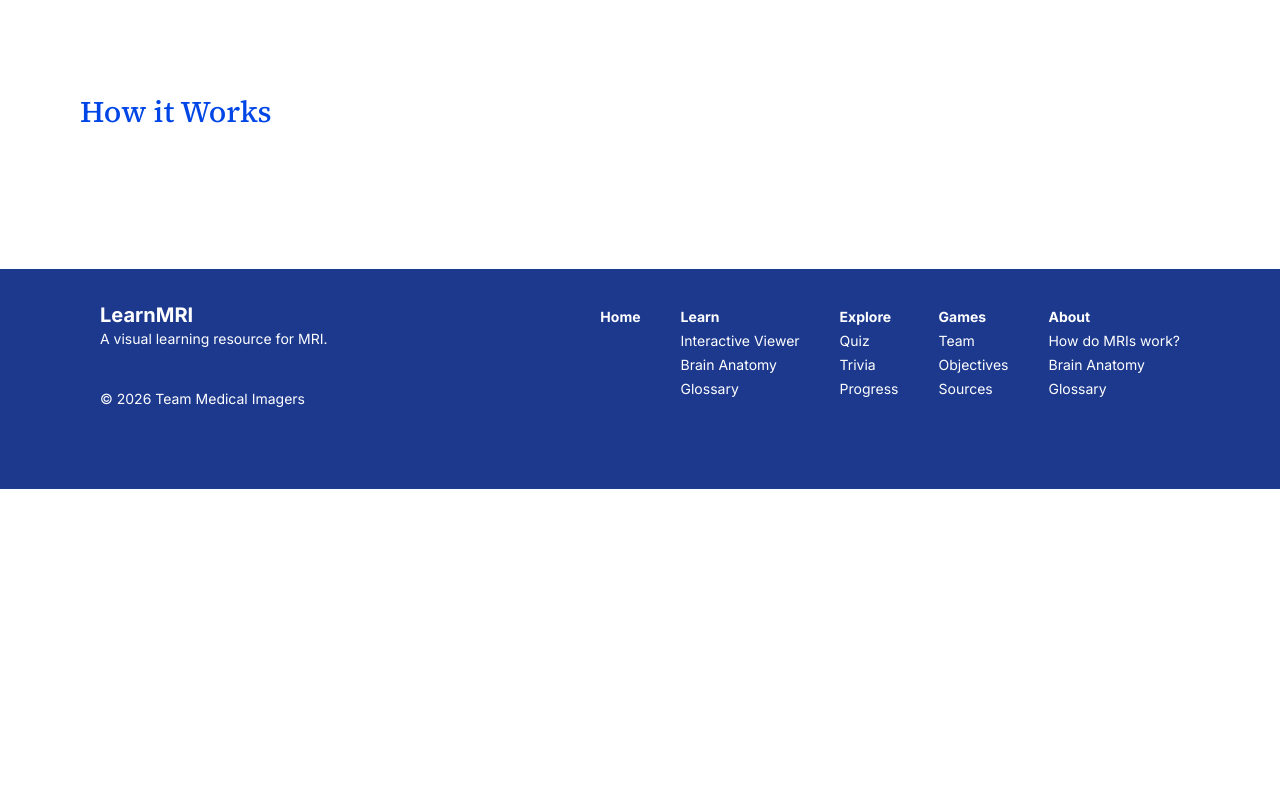
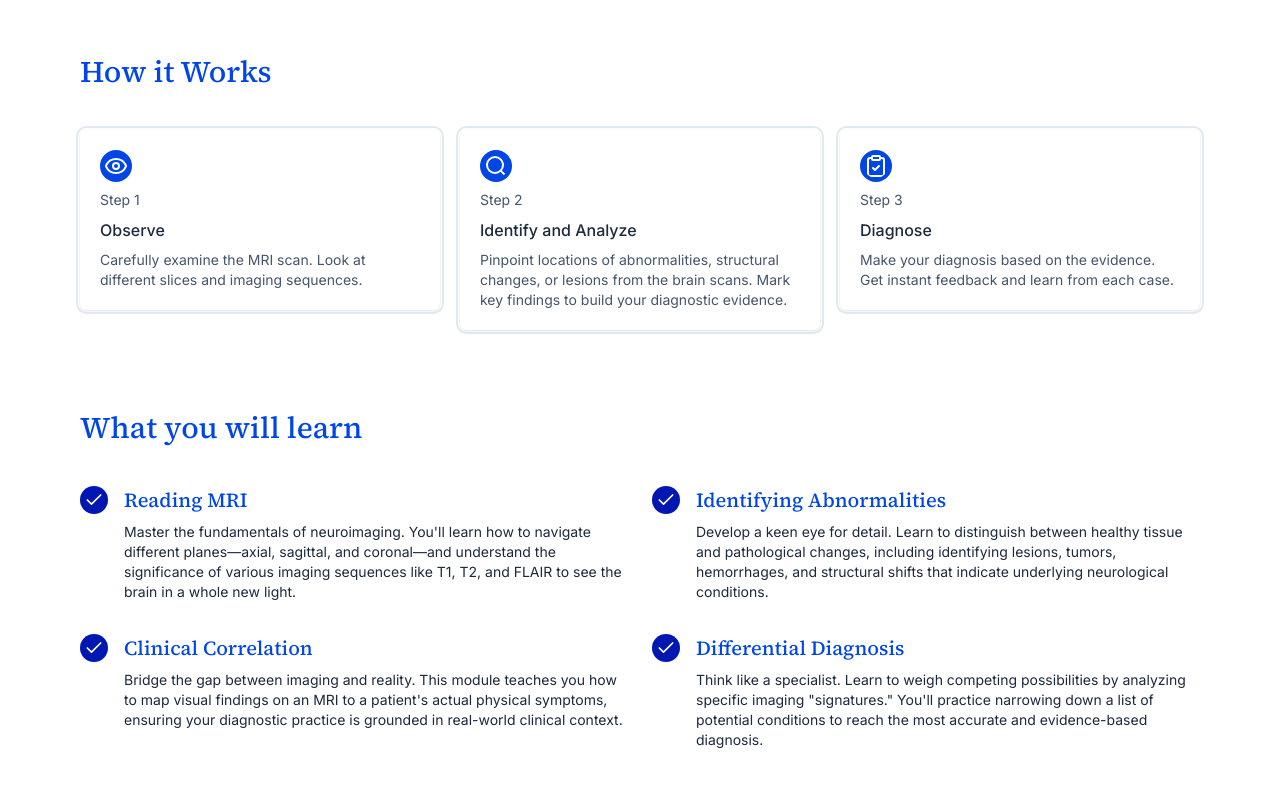
Before and after one commit to mikaelatho/medical-imagers-shadcn, a Next.js app: page /games in a window 1280 px wide. Shown: the part 600-1400 px from the top of the page. Before the commit the page ends 1089 px from the top, so only its background shows below. Built offline with nearby package versions, Linux system fonts and the light colour scheme.

Commit message:
Additions to games page

```diff
--- a/app/about/page.tsx
+++ b/app/about/page.tsx
@@ -30,6 +30,18 @@ export default function About() {
   return (
     <main>
       {/*main page content (edit in div below)*/}
+      <div
+        className="absolute inset-x-0 -top-40 -z-10 transform-gpu overflow-hidden blur-3xl sm:-top-80 items-center justify-center max-w-7xl flex-auto"
+        aria-hidden="true"
+      >
+        <div
+          className="relative left-[calc(50%-11rem)] aspect-[1155/678] w-[36.125rem] -translate-x-1/6 rotate-[40deg] bg-gradient-to-tr from-[#9089fc] to-[#BFFFF6] opacity-30 sm:left-[calc(50%-30rem)] sm:w-[72.1875rem]"
+          style={{
+            clipPath:
+              'polygon(74.1% 44.1%, 100% 61.6%, 97.5% 26.9%, 85.5% 0.1%, 80.7% 2%, 72.5% 32.5%, 60.2% 62.4%, 52.4% 68.1%, 47.5% 58.3%, 45.2% 34.5%, 27.5% 76.7%, 0.1% 64.9%, 17.9% 100%, 27.6% 76.8%, 76.1% 97.7%, 74.1% 44.1%)',
+          }}
+        />
+      </div>
       <div className="items-center justify-center mx-auto max-w-7xl flex-auto min-h-screen">
         <div className="px-6 sm:px-20 py-20">
           {/* meet the team */}
@@ -324,7 +336,7 @@ export default function About() {
           </div>
           <div className="flex justify-center items-center">
             {/* scrollable List of sources go here */}
-            <ScrollArea className="h-72 w-full max-w-md lg:max-w-lg rounded-md border p-4">
+            <ScrollArea className="bg-[#fcfcfc] shadow-sm h-72 w-full max-w-md lg:max-w-lg rounded-md border p-4">
               <p className="py-4">Centers for Disease Control and Prevention (U.S). Facts About Computed Tomography (CT) Scans (<Link className='underline' href='https://www.cdc.gov/radiation-health/data-research/facts-stats/ct-scans.html?CDC_AAref_Val=https://www.cdc.gov/nceh/radiation/ct_scans.html'>https://www.cdc.gov/radiation-health/data-research/facts-stats/ct-scans.html?CDC_AAref_Val=https://www.cdc.gov/nceh/radiation/ct_scans.html</Link>). Last updated 2/2024.
               </p>
               <Separator></Separator>
--- a/app/games/page.tsx
+++ b/app/games/page.tsx
@@ -4,6 +4,10 @@ import { Button } from "@/components/ui/button";
 import { ZapIcon } from "lucide-react";
 import { CircleQuestionMarkIcon } from "lucide-react";
 import { PlayIcon } from "lucide-react";
+import { EyeIcon } from "lucide-react";
+import { SearchIcon } from "lucide-react";
+import { ClipboardCheckIcon } from "lucide-react";
+import { CheckIcon } from "lucide-react";
 import Link from "next/link";
 
 // below is the page contents
@@ -12,16 +16,16 @@ export default function Games() {
     <main>
       {/*main page content (edit in div below)*/}
       <div className="items-center justify-center mx-auto max-w-7xl flex-auto min-h-screen">
-        <div className="grid grid-cols-1 md:grid-cols-2 gap-10 px-6 sm:px-20 py-20">
+        <div className="grid grid-cols-1 md:grid-cols-2 gap-10 px-6 sm:px-20 pt-20 pb-10">
           <div className="py-5">
             {/*Games*/}
             <h1 className="text-4xl sm:text-5xl font-bold font-source-serif-4 text-blue-700 my-5">MRI Diagnostic Trainer</h1>
             <p className="font-inter text-slate-800 sm:text-lg py-5 font-bold max-w-7xl">
               Learn to interpret brain MRIs, think like a clinician, and solve  diagnostic cases through interactive practice.
             </p>
-            <Button variant="default" size="lg" className="my-1"><PlayIcon/>Play Now</Button>
+            <Button variant="default" size="lg" className="my-1"><PlayIcon />Play Now</Button>
             <br></br>
-            <Button variant="outline" size="lg" className="my-1"><CircleQuestionMarkIcon/>How to play</Button>
+            <Button variant="outline" size="lg" className="my-1"><CircleQuestionMarkIcon />How to play</Button>
           </div>
           <div className="py-5">
             <div className="outline-2 outline-slate-200 sm:outline-offset-2 rounded-[0.5vw] px-2 py-2">
@@ -30,11 +34,77 @@ export default function Games() {
           </div>
         </div>
 
-        <div className="px-6 sm:px-20 py-5">
+        <div className="px-6 sm:px-20 py-5 pb-20">
           <h3 className="text-left text-2xl pt-10 sm:text-3xl font-medium font-source-serif-4 text-blue-600">How it Works</h3>
+          <div className="grid grid-cols-1 sm:grid-cols-3 py-10 gap-5">
+            <div>
+              <div className="bg-white shadow-sm outline-2 outline-slate-200 sm:outline-offset-2 rounded-[0.5vw] px-5 py-5 min-h-[220]">
+                <EyeIcon className="text-white bg-blue-600 rounded-full py-1 px-1 mb-2" size={32} />
+                <p className="font-inter text-slate-600 text-sm my-2">Step 1</p>
+                <h3 className="font-inter text-slate-800 my-2 font-medium">Observe</h3>
+                <p className="font-inter text-slate-600 text-sm">Carefully examine the MRI scan. Look at different slices and imaging sequences.</p>
+              </div>
+            </div>
+            <div>
+              <div className="bg-white shadow-sm outline-2 outline-slate-200 sm:outline-offset-2 rounded-[0.5vw] px-5 py-5 min-h-[220]">
+                <SearchIcon className="text-white bg-blue-600 rounded-full py-1 px-1 mb-2" size={32} />
+                <p className="font-inter text-slate-600 text-sm my-2">Step 2</p>
+                <h3 className="font-inter text-slate-800 my-2 font-medium">Identify and Analyze</h3>
+                <p className="font-inter text-slate-600 text-sm">Pinpoint locations of abnormalities, structural changes, or lesions from the brain scans. Mark key findings to build your diagnostic evidence.</p>
+              </div>
+            </div>
+            <div>
+              <div className="bg-white shadow-sm outline-2 outline-slate-200 sm:outline-offset-2 rounded-[0.5vw] px-5 py-5 min-h-[220]">
+                <ClipboardCheckIcon className="text-white bg-blue-600 rounded-full py-1 px-1 mb-2" size={32} />
+                <p className="font-inter text-slate-600 text-sm my-2">Step 3</p>
+                <h3 className="font-inter text-slate-800 my-2 font-medium">Diagnose</h3>
+                <p className="font-inter text-slate-600 text-sm">Make your diagnosis based on the evidence. Get instant feedback and learn from each case.
+                </p>
+              </div>
+            </div>
+          </div>
 
+          <h3 className="text-left text-2xl pt-10 sm:text-3xl font-medium font-source-serif-4 text-blue-600">What you will learn</h3>
+          <div className="grid grid-cols-1 grid-rows-4 sm:grid-cols-2 sm:grid-rows-2 py-10 gap-2 sm:gap-6">
+            <div className="grid grid-cols-[auto_1fr] gap-4">
+              <div>
+                <CheckIcon className="text-white bg-blue-800 rounded-full p-1" size={28} />
+              </div>
+              <div>
+                <h2 className="text-xl sm:text-xl font-source-serif-4 font-medium text-blue-600">Reading MRI</h2>
+                <p className="font-inter text-sm text-slate-800 my-2">Master the fundamentals of neuroimaging. You'll learn how to navigate different planes—axial, sagittal, and coronal—and understand the significance of various imaging sequences like T1, T2, and FLAIR to see the brain in a whole new light.</p>
+              </div>
+            </div>
+            <div className="grid grid-cols-[auto_1fr] gap-4">
+              <div>
+                <CheckIcon className="text-white bg-blue-800 rounded-full p-1" size={28} />
+              </div>
+              <div>
+                <h2 className="text-xl sm:text-xl font-source-serif-4 font-medium text-blue-600">Identifying Abnormalities</h2>
+                <p className="font-inter text-sm text-slate-800 my-2">Develop a keen eye for detail. Learn to distinguish between healthy tissue and pathological changes, including identifying lesions, tumors, hemorrhages, and structural shifts that indicate underlying neurological conditions.</p>
+              </div>
+            </div>
+            <div className="grid grid-cols-[auto_1fr] gap-4">
+              <div>
+                <CheckIcon className="text-white bg-blue-800 rounded-full p-1" size={28} />
+              </div>
+              <div>
+                <h2 className="text-xl sm:text-xl font-source-serif-4 font-medium text-blue-600">Clinical Correlation</h2>
+                <p className="font-inter  text-sm text-slate-800 my-2">Bridge the gap between imaging and reality. This module teaches you how to map visual findings on an MRI to a patient's actual physical symptoms, ensuring your diagnostic practice is grounded in real-world clinical context.</p>
+              </div>
+            </div>
+            <div className="grid grid-cols-[auto_1fr] gap-4">
+              <div>
+                <CheckIcon className="text-white bg-blue-800 rounded-full p-1" size={28} />
+              </div>
+              <div>
+                <h2 className="text-xl sm:text-xl font-source-serif-4 font-medium text-blue-600">Differential Diagnosis</h2>
+                <p className="font-inter  text-sm text-slate-800 my-2">Think like a specialist. Learn to weigh competing possibilities by analyzing specific imaging "signatures." You'll practice narrowing down a list of potential conditions to reach the most accurate and evidence-based diagnosis.</p>
+              </div>
+            </div>
+          </div>
         </div>
       </div>
-    </main>
+    </main >
   );
 }
--- a/app/page.tsx
+++ b/app/page.tsx
@@ -64,7 +64,7 @@ export default function Home() {
 
         {/* card section */}
         <div className="px-6 sm:px-20 pb-20 items-center">
-          <h2 className="text-center text-2xl py-5 sm:text-3xl font-bold font-source-serif-4 text-blue-700 my-5">What you can do with our website</h2>
+          <h2 className="text-center text-2xl py-5 sm:text-3xl font-medium font-source-serif-4 text-blue-700 my-5">What you can do with our website</h2>
           <div className="grid grid-cols-1 md:grid-cols-3 gap-5">
             <div>
               <Card className="relative mx-auto w-full max-w-sm pt-0">
--- a/components/ui/nav.tsx
+++ b/components/ui/nav.tsx
@@ -79,8 +79,8 @@ export function Nav() {
               <NavigationMenuTrigger><Link href="/games">Games</Link></NavigationMenuTrigger>
               <NavigationMenuContent>
                 <ul className="w-96">
-                  <ListItem href="/games" title="Header title">
-                    A description of the this section
+                  <ListItem href="/games" title="Play now">
+                    Explore our MRI Diagnostic Trainer simulation game and progress.
                   </ListItem>
                 </ul>
               </NavigationMenuContent>
@@ -121,7 +121,7 @@ export function Nav() {
           </SheetTrigger>
           <SheetContent side="right" className="w-[300px] sm:w-[400px]">
             <SheetHeader>
-              <SheetTitle className="text-left font-inter font-bold">Navigation</SheetTitle>
+              <SheetTitle className="text-left font-inter font-bold text-blue-600">LearnMRI</SheetTitle>
             </SheetHeader>
             <div className="flex flex-col gap-4 mt-8 mx-6">
               {/* Mobile Links */}
```
Lines whose indentation alone changed are shown as unchanged.
